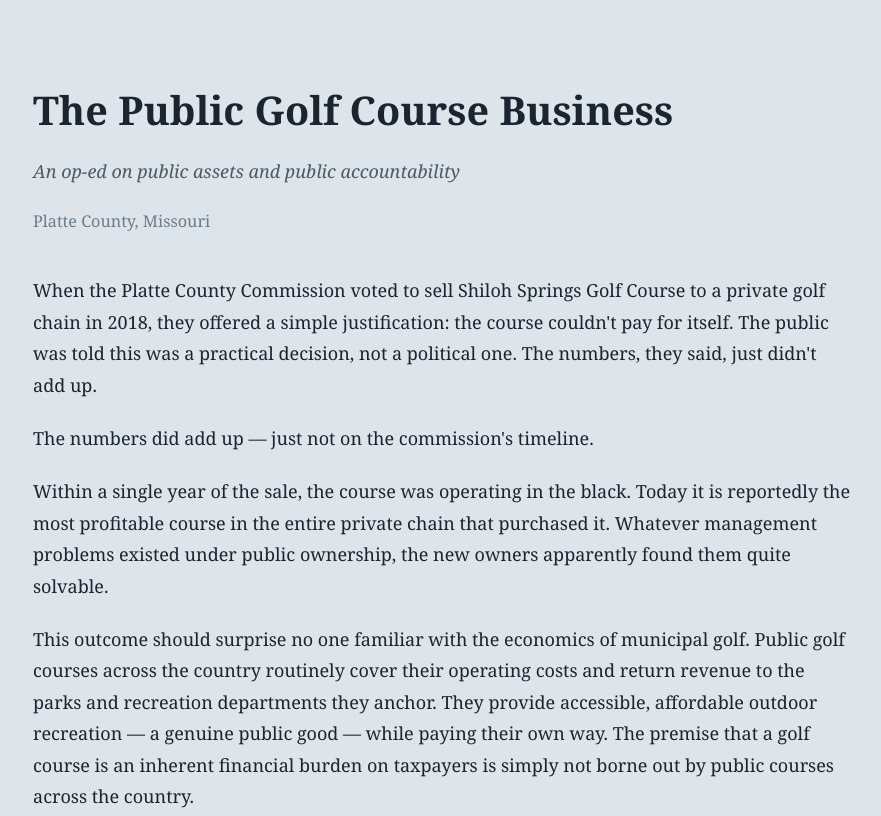
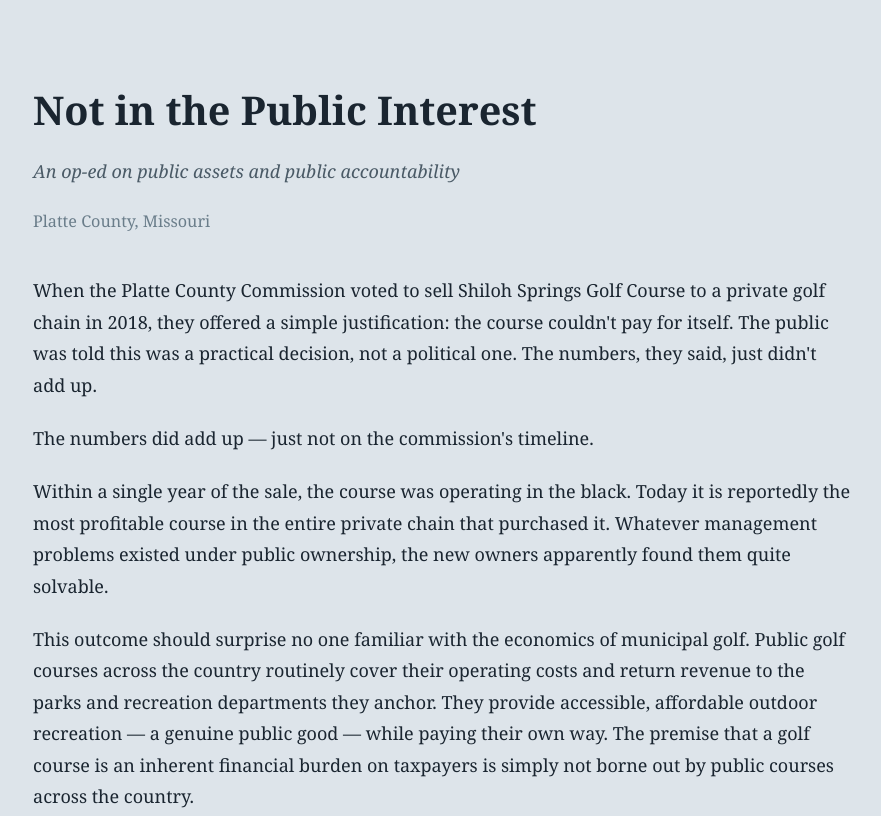
Before and after one commit to juren53/Golf_Business, a plain HTML site: page docs/index.html in a window 1280 px wide. Shown: the top 816 px of the page, without its empty margins (197-1078 px from the left). Drawn offline with Linux system fonts and the light colour scheme.

Commit message:
Retitle op-ed to 'Not in the Public Interest'

```diff
--- a/docs/index.html
+++ b/docs/index.html
@@ -3,13 +3,13 @@
 <head>
   <meta charset="UTF-8">
   <meta name="viewport" content="width=device-width, initial-scale=1.0">
-  <title>The Public Golf Course Business</title>
+  <title>Not in the Public Interest</title>
   <link rel="stylesheet" href="style.css">
 </head>
 <body>
 <div class="container">
 
-  <h1>The Public Golf Course Business</h1>
+  <h1>Not in the Public Interest</h1>
   <p class="subtitle">An op-ed on public assets and public accountability</p>
   <p class="byline">Platte County, Missouri</p>
 
```
Also changed, not shown: 1 other file.
